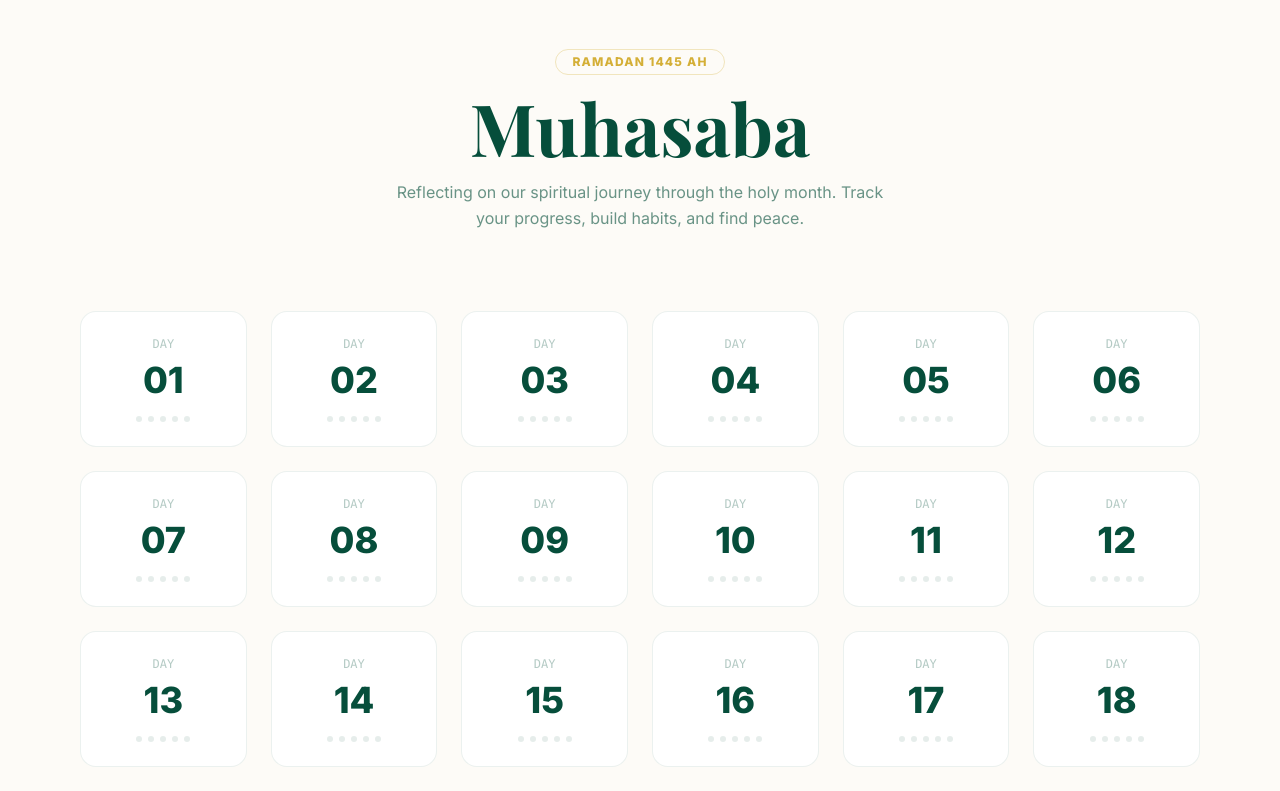
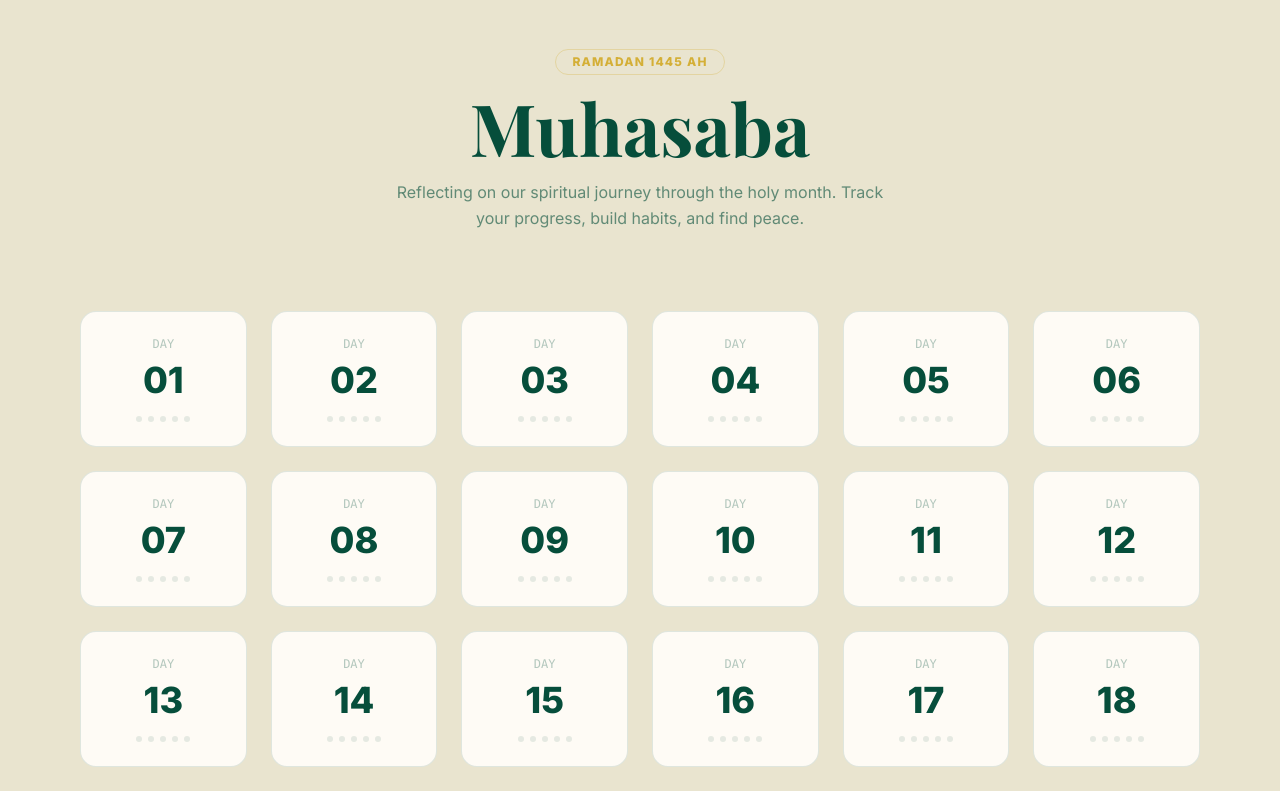
Before and after one commit to rushdv/muhasaba, a Next.js app in the folder frontend/: page / in a window 1280 px wide. Shown: the top 791 px of the page. Built offline with nearby package versions, Linux system fonts and the light colour scheme; no server answers.

Commit message:
UI: darken background and improve date-card contrast

```diff
--- a/frontend/src/styles/globals.css
+++ b/frontend/src/styles/globals.css
@@ -1,8 +1,8 @@
 @import "tailwindcss";
 
 :root {
-  --background: #FDFBF7;
-  /* Cream / Off-white */
+  --background: #E9E4CF;
+  /* Slightly darker cream background for improved contrast */
   --foreground: #1A2E28;
   /* Very Dark Green */
   --forest: #064E3B;
@@ -11,8 +11,10 @@
   /* Light Sage */
   --gold: #D4AF37;
   /* Soft Gold */
-  --sand: #F3EFE0;
-  /* Sand/Beige */
+  --sand: #E5DFC8;
+  /* Slightly darker sand */
+  --parchment: #D7C39A;
+  /* Deeper, more visible parchment */
 }
 
 @theme inline {
@@ -22,6 +24,7 @@
   --color-sage: var(--sage);
   --color-gold: var(--gold);
   --color-sand: var(--sand);
+  --color-parchment: var(--parchment);
 
   --font-sans: 'Inter', system-ui, -apple-system, sans-serif;
   --font-serif: 'Playfair Display', serif;
@@ -36,22 +39,22 @@ body {
 
 /* Islamic Aesthetic utilities */
 .islamic-panel {
-  background: white;
-  border: 1px solid rgba(6, 78, 59, 0.1);
-  box-shadow: 0 4px 20px rgba(6, 78, 59, 0.05);
+  background: #FBF6EA;
+  border: 1px solid rgba(6, 78, 59, 0.12);
+  box-shadow: 0 6px 24px rgba(6, 78, 59, 0.08);
   border-radius: 1.5rem;
 }
 
 .islamic-card {
-  background: white;
-  border: 1px solid rgba(6, 78, 59, 0.08);
-  transition: all 0.3s ease;
+  background: #FEFBF5;
+  border: 1px solid rgba(6, 78, 59, 0.12);
+  transition: all 0.28s ease;
 }
 
 .islamic-card:hover {
   border-color: var(--gold);
   transform: translateY(-2px);
-  box-shadow: 0 10px 30px rgba(6, 78, 59, 0.1);
+  box-shadow: 0 12px 36px rgba(6, 78, 59, 0.12);
 }
 
 .gold-border {
```
